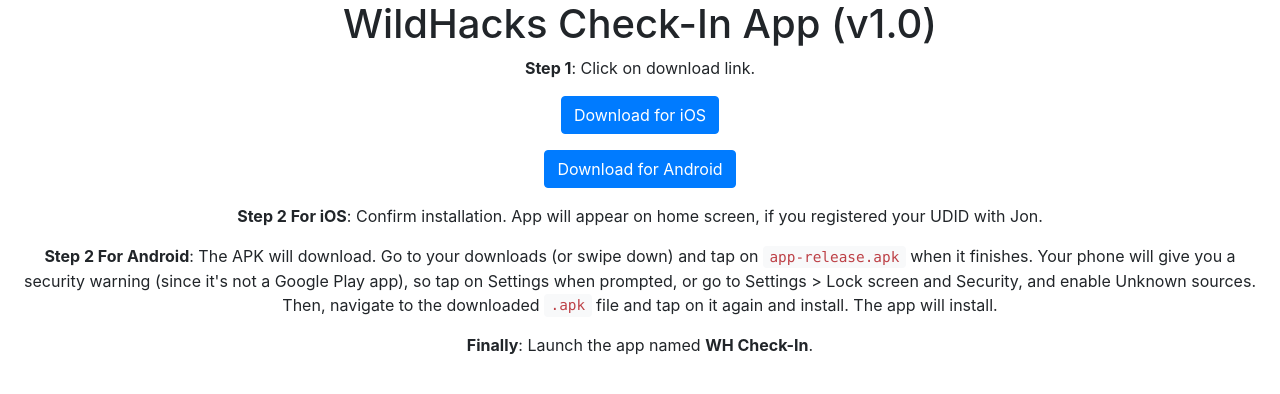
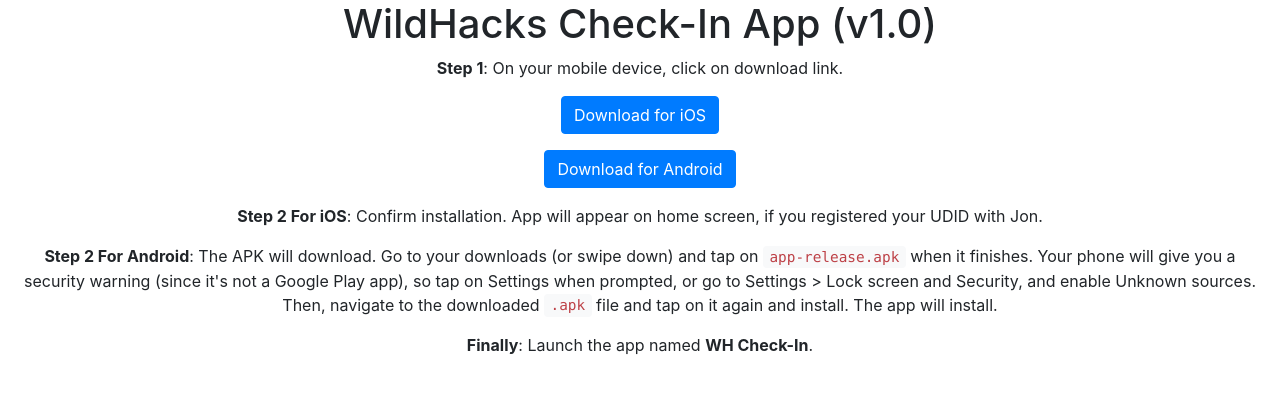
Before and after one commit to NathanJang/wildhacks-2017-qr-scanner, a plain HTML site: page index.html in a window 1280 px wide. Drawn offline with nearby package versions, Linux system fonts and the light colour scheme.

Commit message:
Update index.html

```diff
--- a/index.html
+++ b/index.html
@@ -15,7 +15,7 @@
 		<div class="row align-items-center">
 			<div class="col">
 				<h1>WildHacks Check-In App (v1.0)</h1>
-				<p><b>Step 1</b>: Click on download link.</p>
+				<p><b>Step 1</b>: On your mobile device, click on download link.</p>
 				<p><a class="btn btn-primary" href="itms-services://?action=download-manifest&url=https://github.com/NathanJang/wildhacks-2017-qr-scanner/releases/download/1.0/manifest.plist">Download for iOS</a></p>
 				<p><a class="btn btn-primary" href="https://github.com/NathanJang/wildhacks-2017-qr-scanner/releases/download/1.0/app-release.apk">Download for Android</a></p>
 				<p><b>Step 2 For iOS</b>: Confirm installation. App will appear on home screen, if you registered your UDID with Jon.</p>
```
